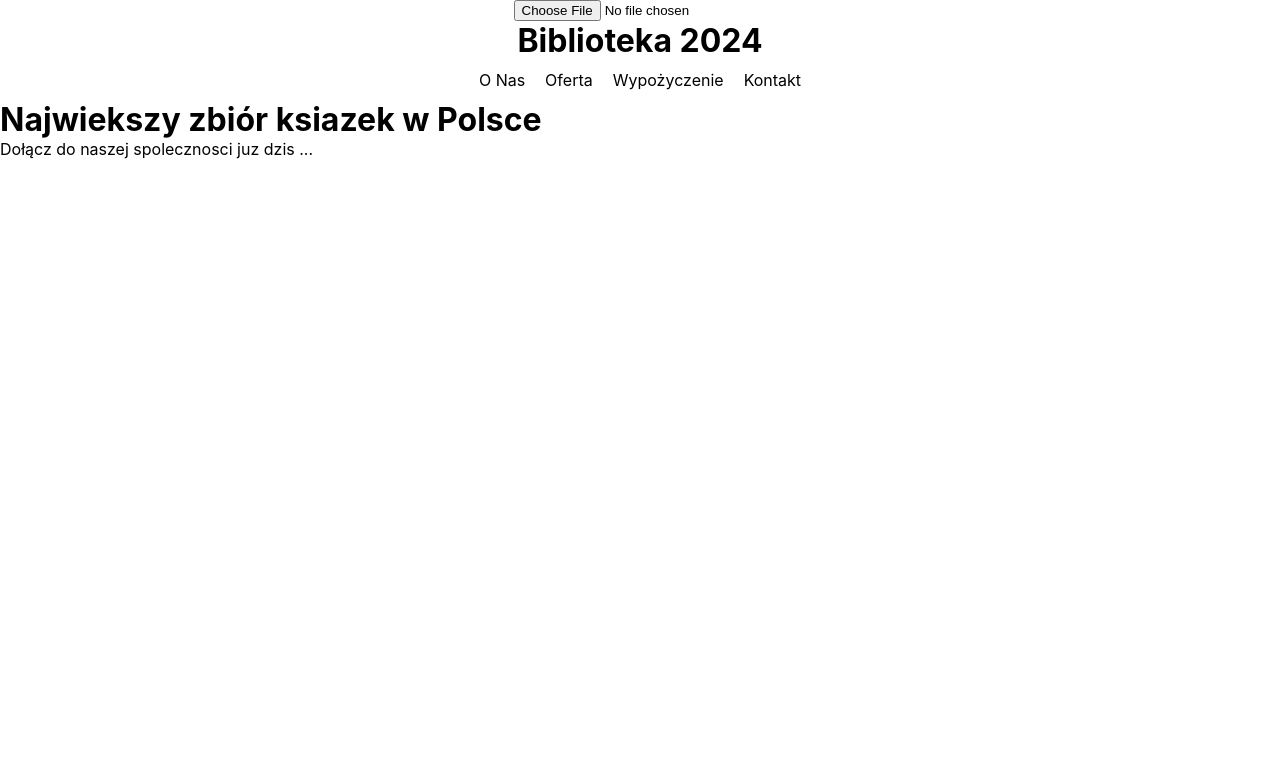
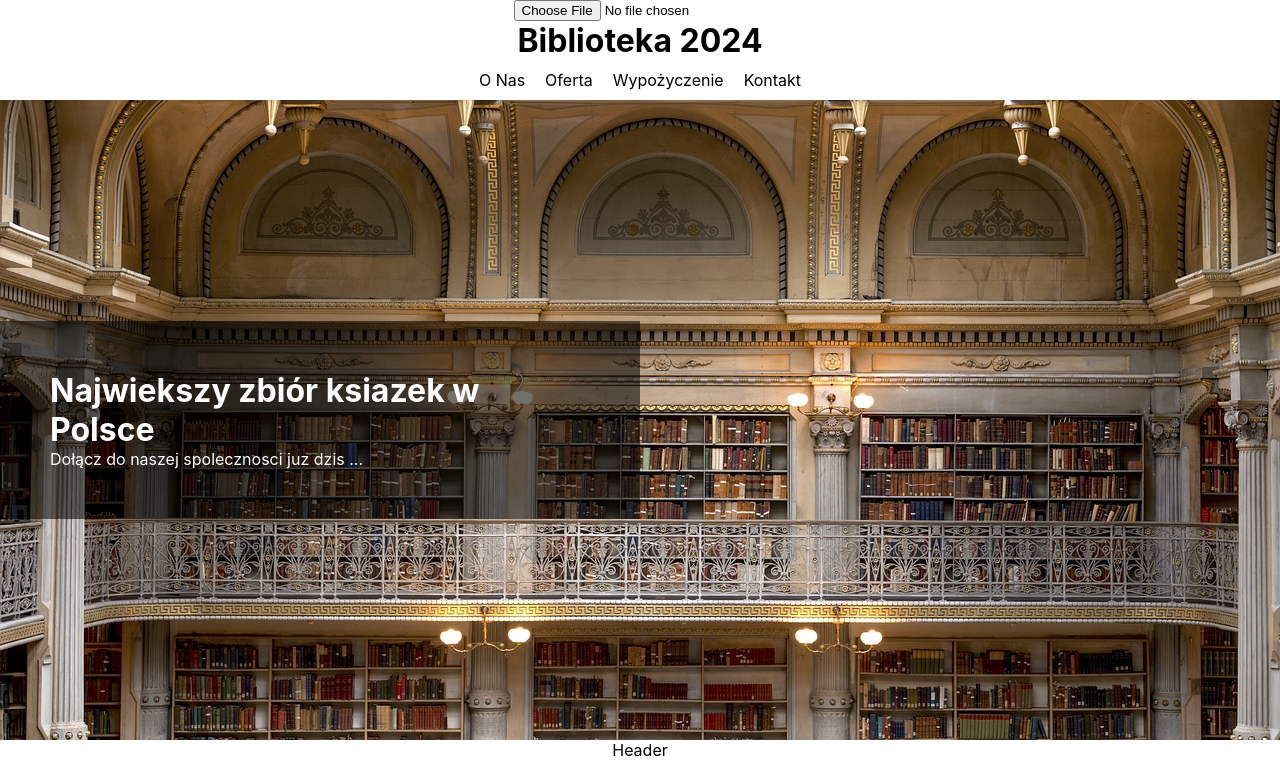
Before and after one commit to marcinoles87/biblioteka, a React (Create React App) app: page / in a window 1280 px wide. Shown: the top 761 px of the page. Built offline with nearby package versions, Linux system fonts and the light colour scheme.

Commit message:
add components

```diff
--- a/src/App.css
+++ b/src/App.css
@@ -44,10 +44,25 @@
 
 .main-container{
   width: 100vw;
-  height: 60vw;
+  height: 80vh;
   display: flex;
   flex-direction: column;
+  justify-content: center;
+  background-image: url('../src/img/main.jpg');
+
 }
+
+.main-info{
+  width: 50%;
+  padding: 50px;
+  background-color: rgba(0, 0, 0, 0.555);
+  color: white;
+}
+
+
+
+
+
 
 .data-container{
   display: flex;
--- a/src/components/Main.js
+++ b/src/components/Main.js
@@ -3,8 +3,12 @@ import React from 'react'
 function Main() {
   return (
     <div className='main-container'>
-      <h1>Najwiekszy zbiór ksiazek w Polsce</h1>
-      <p>Dołącz do naszej spolecznosci juz dzis ...</p>
+
+      <div className='main-info'>
+        <h1>Najwiekszy zbiór ksiazek w Polsce</h1>
+        <p>Dołącz do naszej spolecznosci juz dzis ...</p>
+      </div>
+
     </div>
   )
 }
```
